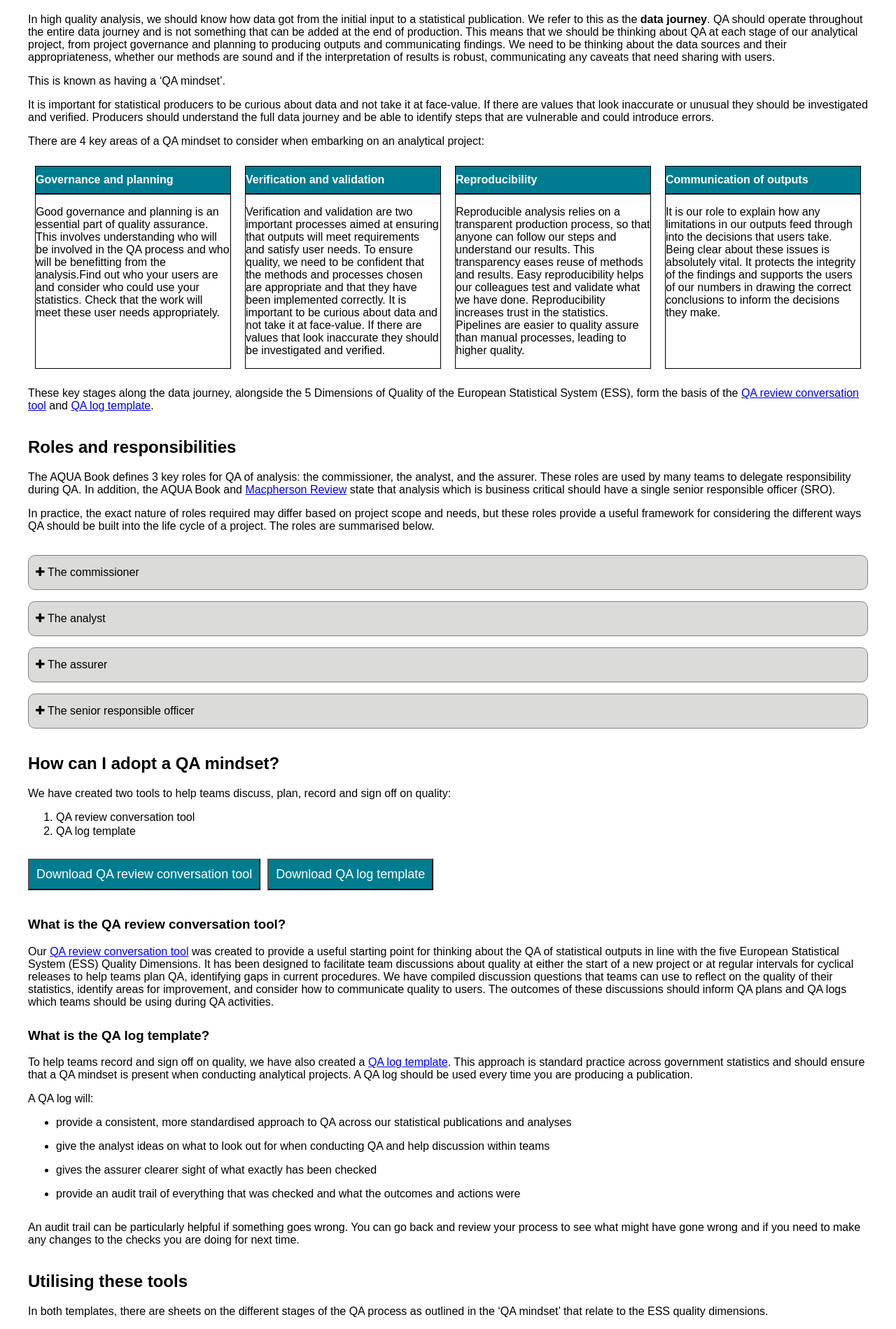
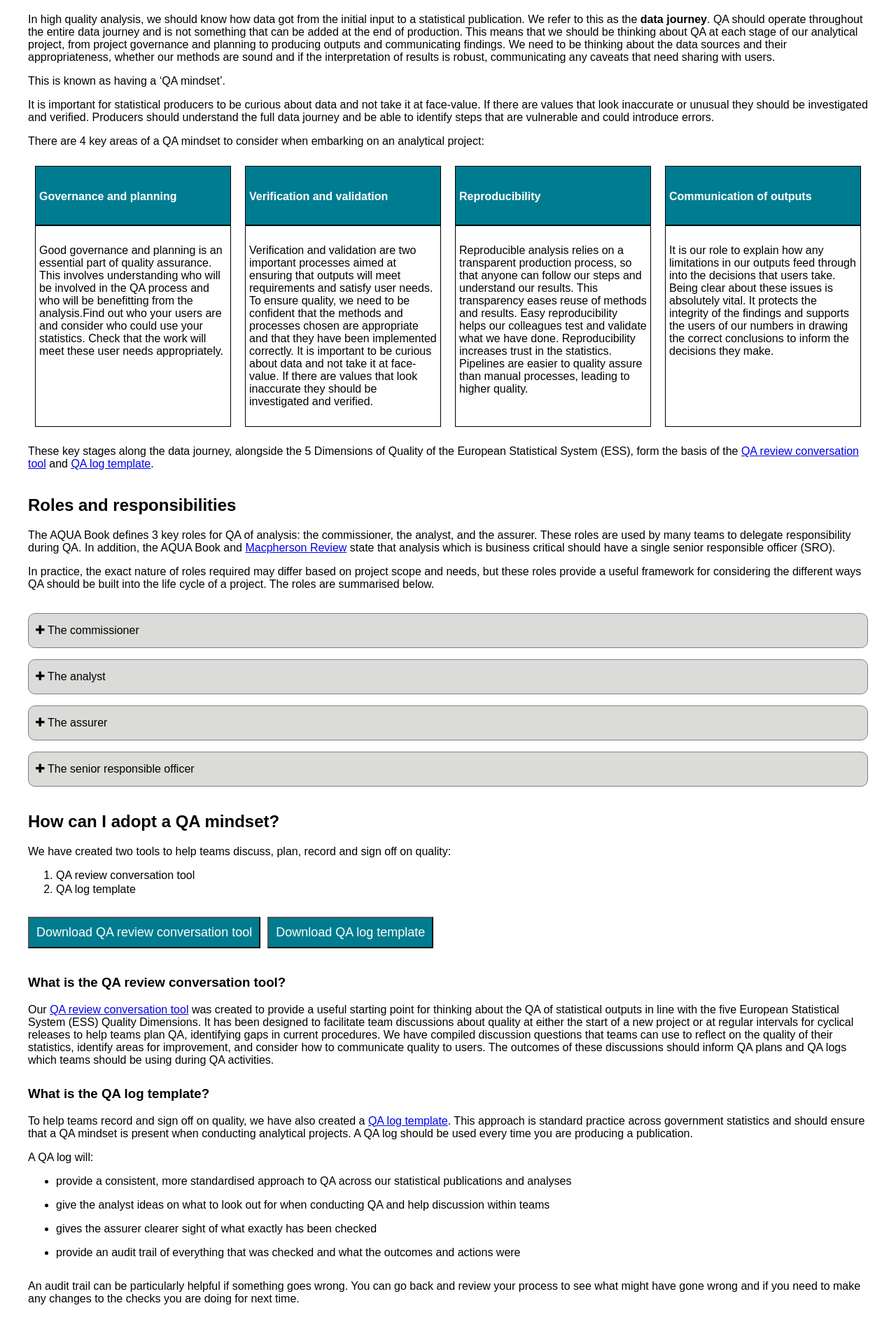
Before and after one commit to BenCuff/github-pages-test, a Jekyll site: the page built from docs/quality-assurance.md, in a window 1280 px wide. Shown: the part 2491-4390 px from the top of the page at 70% size. Built offline with Jekyll 4.4.1, drawn with Linux system fonts in a browser that asks for light colours.

Commit message:
Styling cards

```diff
--- a/docs/assets/styles.css
+++ b/docs/assets/styles.css
@@ -200,12 +200,7 @@ code{
 
 }
 
-.cards-container h4{
-  color: white;
-  margin: 10px 0;
-}
-
-.card{
+.card {
   flex: 1;
   margin: 10px;
   min-width: 200px;
@@ -216,12 +211,14 @@ code{
 .card-top{
   border: 1pt solid black;
   background-color: #007C91;
-
+  color: white;
+  padding: 10px 5px;
 }
 
 .card-bottom{
   border: 1pt solid black;
   flex: 1;
+  padding: 10px 5px;
 }
 
 .download-button{
```
